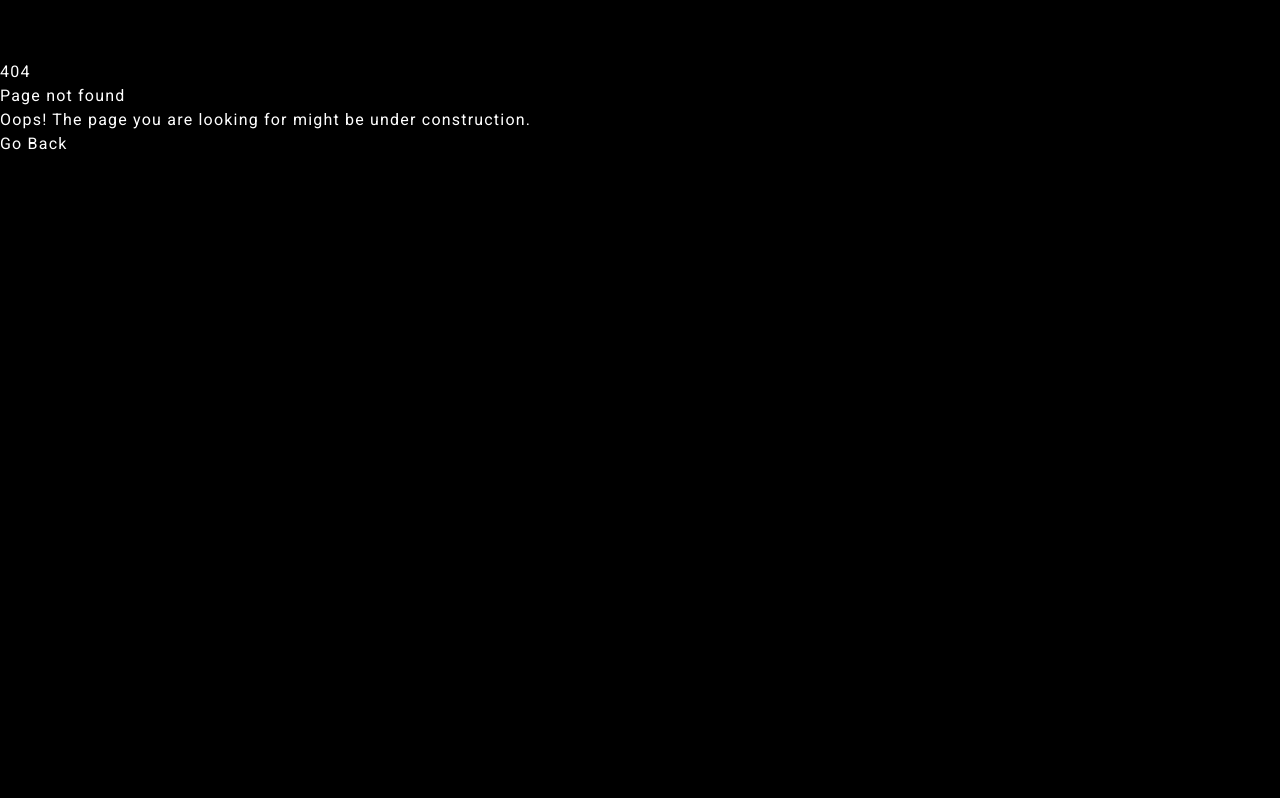
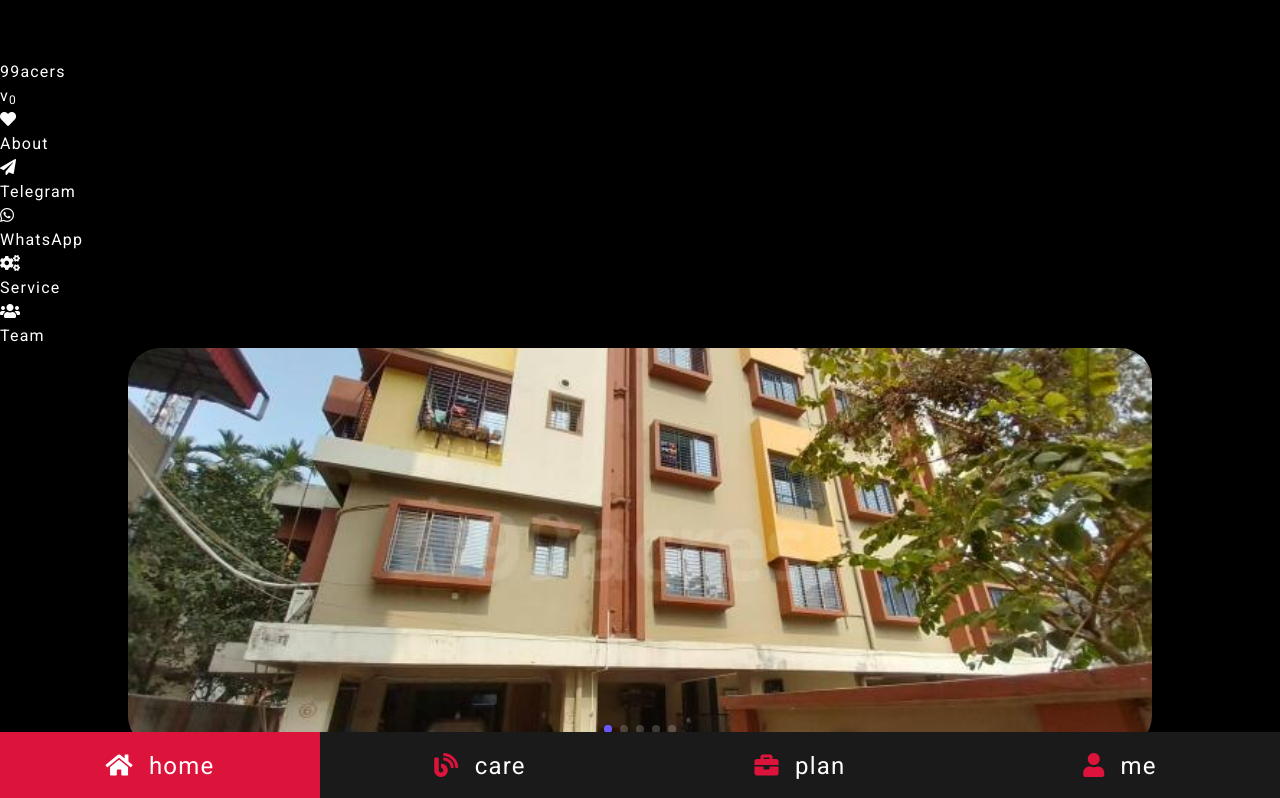
Before and after one commit to MohidulCreative/99acers_app, a React (Vite) app: page /care in a window 1280 px wide. Before the commit this address had no page. Shown: the top 798 px of the page. Built offline with nearby package versions, Linux system fonts and the light colour scheme.

Commit message:
some modification on header,footer, home page and other

```diff
--- a/src/App.css
+++ b/src/App.css
@@ -39,6 +39,12 @@ body {
     padding-right: .5rem;
   }
 
+  .colori {
+    color: white !important;
+  }
+  .active {
+    background: crimson !important;
+  }
 
 .navbar a:active {
     background: crimson;
--- a/src/Pages/Plan.jsx
+++ b/src/Pages/Plan.jsx
@@ -109,7 +109,7 @@ const Plan = () => {
                <div className="flex flex-col items-center justify-center h-screen">
                   <div className="text-3xl font-bold mb-4">Coming Soon normal!</div>
                   <p className="text-gray-500 text-center px-2">
-                     We are working on exciting new features. Stay tuned for updates!
+                     We are looking for exciting new project. Stay tuned for updates!
                   </p>
                   <img
                      className="mt-8 w-48 h-48 object-cover rounded-lg"
@@ -121,7 +121,7 @@ const Plan = () => {
                <div className="flex flex-col items-center justify-center h-screen">
                   <div className="text-3xl font-bold mb-4">Coming Soon!</div>
                   <p className="text-gray-500 text-center px-2">
-                     We are working on exciting new features. Stay tuned for updates!
+                     We are looking for exciting new project. Stay tuned for updates!
                   </p>
                   <img
                      className="mt-8 w-48 h-48 object-cover rounded-lg"
--- a/src/components/Footer/Footer.jsx
+++ b/src/components/Footer/Footer.jsx
@@ -1,17 +1,72 @@
-import React from 'react'
-import { Link } from 'react-router-dom'
+import React, { useState } from "react";
+import { Link } from "react-router-dom";
 
 const Footer = () => {
-  return (
-    <>
-    <nav className="navbar">
-        <Link to="/"> <i className="fas fa-home"></i> <span>home</span> </Link>
-        <Link to="care"> <i className="fas fa-blog"></i> <span>care</span> </Link>
-        <Link to="plan/new plan"> <i className="fas fa-briefcase"></i> <span>plan</span> </Link>
-        <Link to="account"> <i className="fas fa-user"></i> <span>me</span> </Link>
-    </nav>
-    </>
-  )
-}
+    const [activeLink, setActiveLink] = useState("/");
 
-export default Footer
+    const handleLinkClick = (to) => {
+        setActiveLink(to);
+    };
+
+    return (
+        <>
+            <nav className="navbar">
+                <Link
+                    to="/"
+                    className={`${activeLink === "/" ? "active" : ""}`}
+                    onClick={() => handleLinkClick("/")}
+                >
+                    <i
+                        className={`fas fa-home ${
+                            activeLink === "/" ? "colori" : ""
+                        }`}
+                    ></i>{" "}
+                    <span>home</span>
+                </Link>
+
+                <Link
+                    to="care"
+                    className={`${activeLink === "care" ? "active" : ""}`}
+                    onClick={() => handleLinkClick("care")}
+                >
+                    <i
+                        className={`fas fa-blog ${
+                            activeLink === "care" ? "colori" : ""
+                        }`}
+                    ></i>{" "}
+                    <span>care</span>
+                </Link>
+
+                <Link
+                    to="plan/new plan"
+                    className={` ${
+                        activeLink === "plan/new plan" ? "active" : ""
+                    }`}
+                    onClick={() => handleLinkClick("plan/new plan")}
+                >
+                    <i
+                        className={`fas fa-briefcase ${
+                            activeLink === "plan/new plan" ? "colori" : ""
+                        }`}
+                    ></i>{" "}
+                    <span>plan</span>
+                </Link>
+
+                <Link
+                    to="account"
+                    className={`${activeLink === "account" ? "active" : ""}`}
+                    onClick={() => handleLinkClick("account")}
+                >
+                    <i
+                        className={`fas fa-user ${
+                            activeLink === "account" ? "colori" : ""
+                        }`}
+                    ></i>{" "}
+                    <span>me</span>
+                </Link>
+            </nav>
+        </>
+    );
+};
+
+export default Footer;
--- a/src/components/Header/Header.jsx
+++ b/src/components/Header/Header.jsx
@@ -4,7 +4,7 @@ import { Link } from 'react-router-dom'
 const Header = () => {
   return (
     <>
-        <div className="w-full fixed left-0 top-0 z-50 bg-black flex justify-between items-center mx-auto px-8 py-2 text-white">
+        <div className="w-full fixed left-0 top-0 z-50 bg-black flex justify-between items-center mx-auto px-8 py-4 text-white">
             <Link className='text-2xl text-[crimson]' to="/">99acers</Link>
             <div className='bg-gray-400 p-2 h-8 w-8 flex justify-center items-center rounded-full'>
                 <Link to="/profile" className='text-xl font-bold text-[crimson]'>v<sub className='text-[12px] p-0 ml-[-2px]'>0</sub></Link>
--- a/src/components/Home/Banner.jsx
+++ b/src/components/Home/Banner.jsx
@@ -13,7 +13,7 @@ import slide_image_5 from "../../assets/images/img_5.jpg";
 
 const Banner = () => {
   return (
-    <div className="container mx-auto">
+    <div className="container mx-auto mt-20">
       <Swiper
         effect="coverflow"
         grabCursor={true}
--- a/src/components/Home/QuckMenu.jsx
+++ b/src/components/Home/QuckMenu.jsx
@@ -3,18 +3,18 @@ import React from "react";
 
 const QuckMenu = () => {
     return (
-        <div className="flex gap-4 p-2 pt-0 mb-4 justify-center items-center">
+        <div className="flex gap-4 p-2 pt-0 mb-4 bg-black justify-around items-center fixed top-[64px] left-0 right-0 z-30">
             {/* About */}
             <div className="text-center flex flex-col justify-center items-center">
-                <div className="rounded-full w-6 h-6 p-4 flex justify-center items-center bg-gray-500 bg-opacity-30">
+                <div className="rounded-full w-6 h-6 p-5 flex justify-center items-center bg-gray-500 bg-opacity-30">
                     <i className="fas fa-heart text-blue-700 text-sm"></i>
                 </div>
-                <p className="text-gray-300 text-[9px] mt-1">About</p>
+                <p className="text-gray-300 text-[9px] mt-1 font-semibold">About</p>
             </div>
 
             {/* Telegram */}
             <div className="text-center flex flex-col justify-center items-center">
-                <div className="rounded-full w-6 h-6 flex justify-center items-center p-4 bg-gray-500 bg-opacity-30">
+                <div className="rounded-full w-6 h-6 flex justify-center items-center p-5 bg-gray-500 bg-opacity-30">
                     <i className="fas fa-paper-plane text-teal-500"></i>
                 </div>
                 <p className="text-gray-300 text-[9px]  mt-1 font-semibold">
@@ -24,7 +24,7 @@ const QuckMenu = () => {
 
             {/* WhatsApp */}
             <div className="text-center flex flex-col justify-center items-center">
-                <div className="rounded-full w-4 h-4 flex justify-center items-center p-4 bg-gray-500 bg-opacity-30">
+                <div className="rounded-full w-4 h-4 flex justify-center items-center p-5 bg-gray-500 bg-opacity-30">
                     <i className="fab fa-whatsapp text-red-500"></i>
                 </div>
                 <p className="text-gray-300 text-[9px] mt-1 font-semibold">
@@ -34,7 +34,7 @@ const QuckMenu = () => {
 
             {/* Service */}
             <div className="text-center flex flex-col justify-center items-center">
-                <div className="rounded-full w-4 h-4 flex justify-center items-center p-4 bg-gray-500 bg-opacity-30">
+                <div className="rounded-full w-4 h-4 flex justify-center items-center p-5 bg-gray-500 bg-opacity-30">
                     <i className="fas fa-cogs text-orange-500"></i>
                 </div>
                 <p className="text-gray-300 text-[9px] mt-1 font-semibold">
@@ -44,7 +44,7 @@ const QuckMenu = () => {
 
             {/* Team */}
             <div className="text-center flex flex-col justify-center items-center">
-                <div className="rounded-full w-4 h-4 flex justify-center items-center p-4 bg-gray-500 bg-opacity-30">
+                <div className="rounded-full w-4 h-4 flex justify-center items-center p-5 bg-gray-500 bg-opacity-30">
                     <i className="fas fa-users text-purple-500"></i>
                 </div>
                 <p className="text-gray-300 text-[9px] mt-1 font-semibold">
--- a/src/main.jsx
+++ b/src/main.jsx
@@ -12,6 +12,8 @@ const router = createBrowserRouter(
     createRoutesFromElements(
         <Route path="/" errorElement={<ErrorPage />} element={<Layout />}>
             <Route path="/" element={<Home />} />
+            <Route path="/account" element={<Home />} />
+            <Route path="/care" element={<Home />} />
             <Route path="/plan/new plan" element={<Plan />} />
             <Route path="/plan/normal" element={<Plan />} />
             <Route path="/plan/advance" element={<Plan />} />
```
